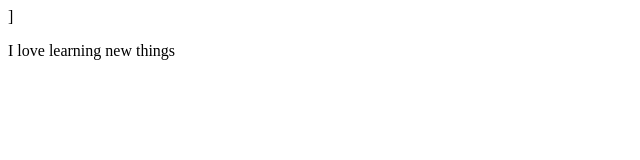
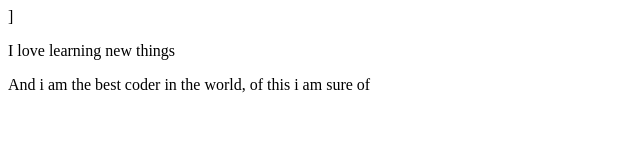
Before and after one commit to championdavo/first-website, a plain HTML site: page index.html in a window 1280 px wide. Shown: the whole page, without its empty margins (0-640 px from the left). Drawn offline with Linux system fonts and the light colour scheme.

Commit message:
Updated index

```diff
--- a/index.html
+++ b/index.html
@@ -5,5 +5,6 @@
     </head>
     <body>
         <p> I love learning new things </p>
+        <p> And i am the best coder in the world, of this i am sure of </p>
     </body>
 </html>
```
